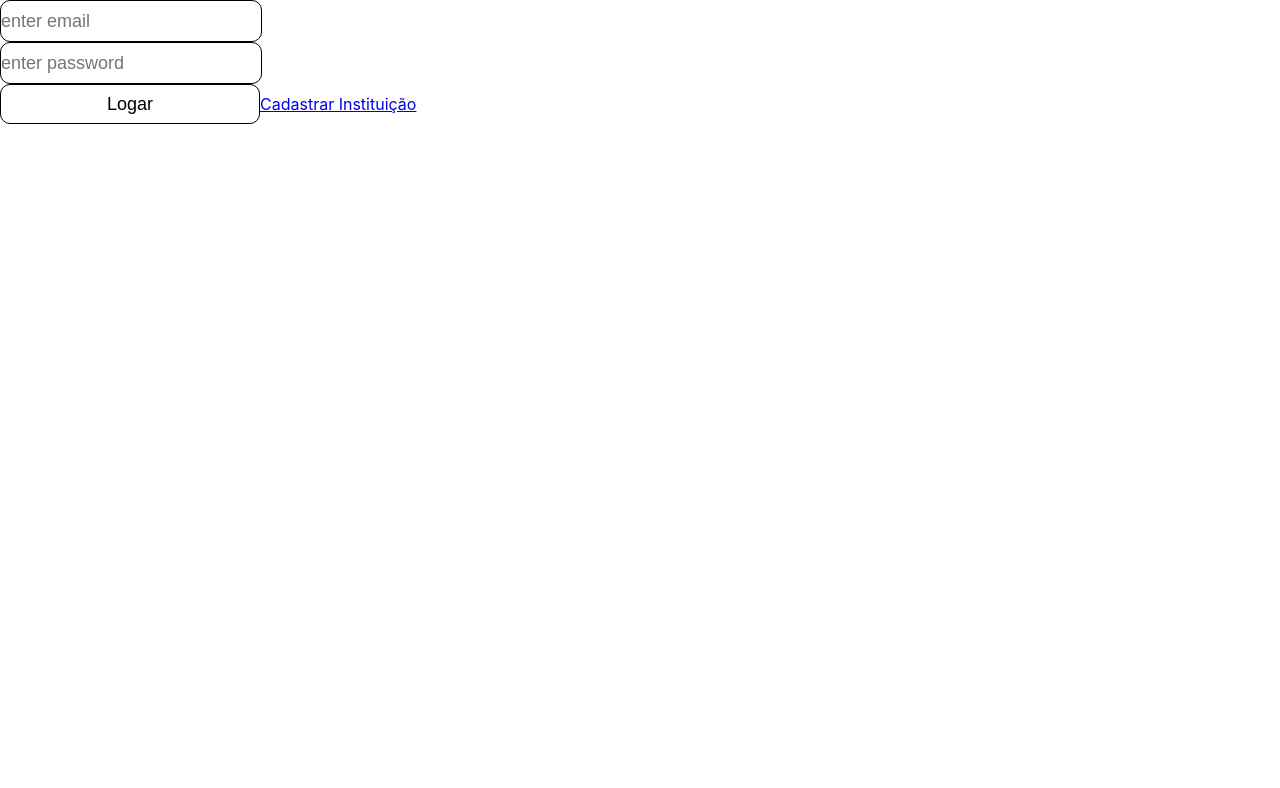
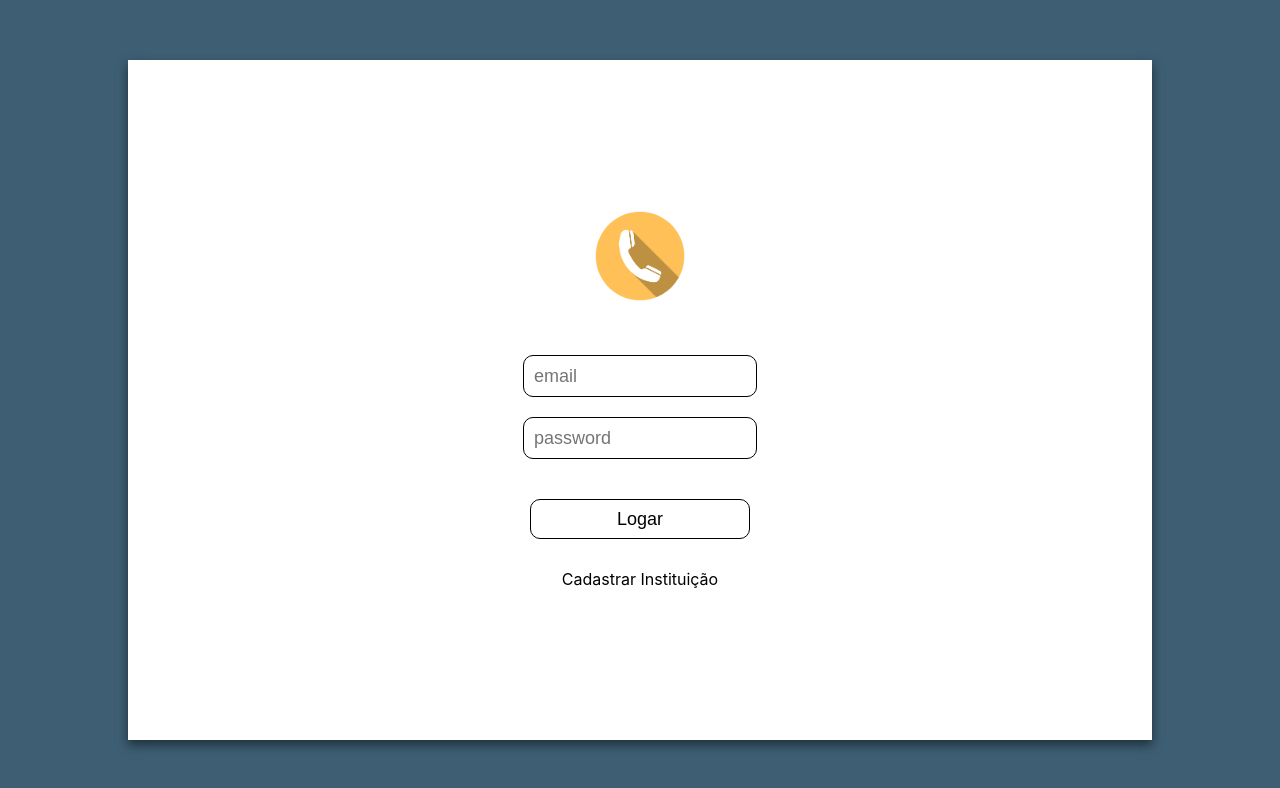
Before and after one commit to lsmar/IronHack_WEBDEV_Final_Front, a React (Create React App) app: page / in a window 1280 px wide. Shown: the top 788 px of the page. Built offline with nearby package versions, Linux system fonts and the light colour scheme.

Commit message:
page-login-base

```diff
--- a/src/App.css
+++ b/src/App.css
@@ -1,4 +1,8 @@
-/* GABRIEL */
+*{
+  margin: 0;
+  padding: 0;
+}
+
 .component-navbar-nav{
   background-color: red;
   position: fixed;
@@ -20,14 +24,6 @@
   color: red;
 }
 
-/* GRAZY */
-
-
-*{
-  margin: 0;
-  padding: 0;
-}
-
 .components-button-vertical {
   -moz-transform: scaleX(-1);
   -o-transform: scaleX(-1);
@@ -39,9 +35,10 @@
   border: 1px solid black;
   border-radius: 10px;
   background-color: #fff;
-  width: 260px;
+  min-width: 220px;
   height: 40px;
   font-size: 18px;
+  margin-top: 20px;
 }
 
 .components-cardproject-container{
@@ -75,7 +72,48 @@
   border: 1px solid black;
   border-radius: 10px;
   background-color: #fff;
-  width: 260px;
+  min-width: 220px;
   height: 40px;
   font-size: 18px;
+  margin-bottom: 20px;
 }
+
+.components-logo{
+ width: 90px;
+ margin-bottom: 50px;
+}
+
+.components-logo-img{
+  width: 100%;
+}
+
+::placeholder{
+  padding-left: 10px;
+}
+
+/*Login*/
+.page-login-bcg{
+  background-color: #3D5E73;
+  height: 100vh;
+  width: 100vw;
+  display: flex;
+  justify-content: center;
+  align-items: center;
+}
+
+.page-login-container{
+  background-color: #fff;
+  width: 80vw;
+  height: 85vh;
+  box-shadow: 0px 5px 10px 0px rgba(0, 0, 0, 0.5);
+  display: flex;
+  flex-direction: column;
+  align-items: center;
+  justify-content: center;
+}
+
+.page-login-linkSignup{
+  margin-top: 30px;
+  text-decoration: none;
+  color: black;
+}
--- a/src/components/Logo.jsx
+++ b/src/components/Logo.jsx
@@ -2,7 +2,9 @@ import React from 'react';
 
 const Logo = () => {
   return(
-    <img src="/test.png" alt=" Logo"/>
+    <figure className='components-logo'>
+    <img className='components-logo-img' src="/test.png" alt="Logo"/>
+    </figure>
   );
 }
 
--- a/src/components/input.jsx
+++ b/src/components/input.jsx
@@ -1,18 +1,14 @@
 import React from "react";
 
 const Input = ({ name, type, value, handleChange }) => (
-  <div className="">
-    <div className="">
       <input
         className='components-input'
         type={type}
-        placeholder={`enter ${name}`}
+        placeholder={`${name}`}
         name={name}
         value={value}
         onChange={e => handleChange(e)}
       />
-    </div>
-  </div>
 );
 
 export default Input;
--- a/src/pages/Login.jsx
+++ b/src/pages/Login.jsx
@@ -1,9 +1,10 @@
 import React, { Component } from "react";
 import { Link } from "react-router-dom";
 import apiAxios from "../services/api";
-import { login } from "../services/auth";
+import { login, logout } from "../services/auth";
 import Button from '../components/Button'
 import Input from "../components/input";
+import Logo from '../components/Logo';
 
 class Login extends Component {
   constructor(props) {
@@ -45,13 +46,14 @@ class Login extends Component {
 
   render() {
     return (
-      <div>
-        <form onSubmit={this.handleLogin}>
+      <div className='page-login-bcg'>
+        <form className='page-login-container' onSubmit={this.handleLogin}>
+        <Logo />
           {this.state.error && <p>{this.state.error}</p>}
-          <Input type="email" placeholder="Endereço de e-mail" name="email" handleChange={this.handleFormEdit} />
+          <Input type="email" placeholder="E-mail" name="email" handleChange={this.handleFormEdit} />
           <Input type="password" placeholder="Senha" name="password" handleChange={this.handleFormEdit} />
           <Button type="submit" label={'Logar'}/>
-          <Link to="/signup">Cadastrar Instituição</Link>
+          <Link className='page-login-linkSignup' to="/signup">Cadastrar Instituição</Link>
         </form>
       </div>
     );
```
